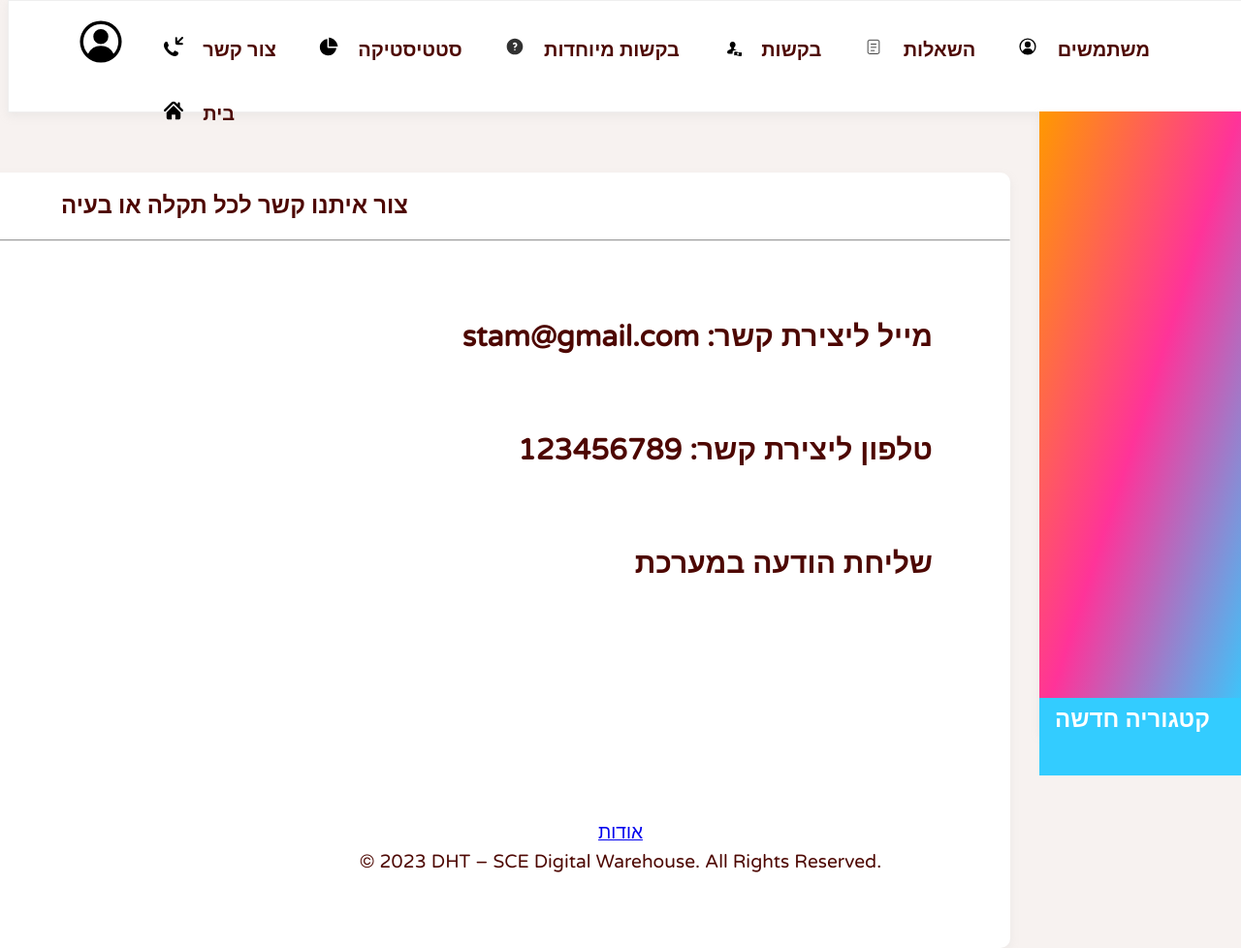
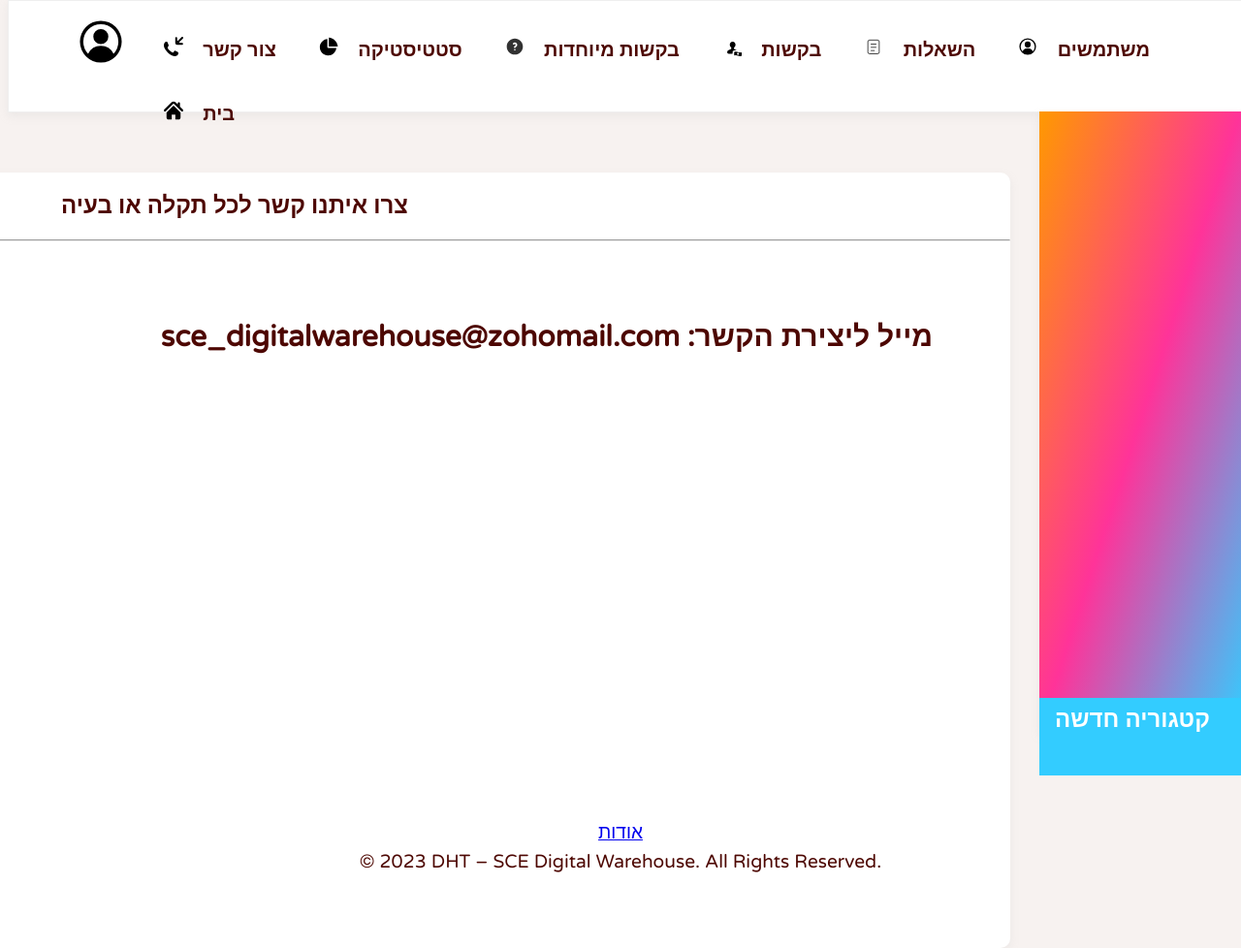
Before and after one commit to SCE-Digital-Warehouse/digitalwarehouse-web, a Django app: page /contact-us/ in a window 1280 px wide. Shown: the whole page at 97% size. Run offline with Django 4.2, Linux system fonts and the light colour scheme; the visitor is signed in with stand-in values (Sample User, id 1); data that the repository does not hold is empty.

Commit message:
BSPMC238-86 fixed contact details

```diff
--- a/base/templates/base/contact_us.html
+++ b/base/templates/base/contact_us.html
@@ -1,10 +1,8 @@
 {% extends "main.html" %}
 {% block content %}
     <div class="contact_us-page">
-        <h2>צור איתנו קשר לכל תקלה או בעיה</h2>
+        <h2>צרו איתנו קשר לכל תקלה או בעיה</h2>
         <hr>
-        <div class="contact_us-card">מייל ליצירת קשר: stam@gmail.com</div>
-        <div class="contact_us-card">טלפון ליצירת קשר: 123456789</div>
-        <div class="contact_us-card"><a href="">שליחת הודעה במערכת</a></div>
+        <div class="contact_us-card">מייל ליצירת הקשר: sce_digitalwarehouse@zohomail.com</div>
     </div>
 {% endblock content %}
```
